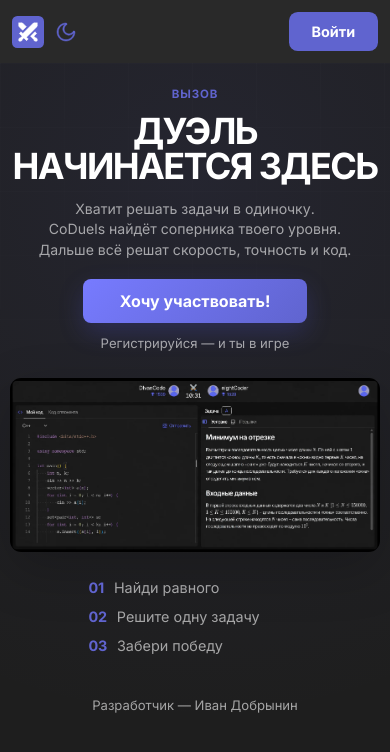
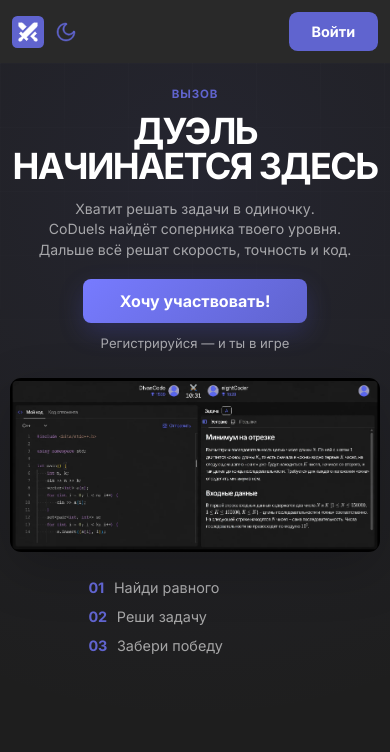
Before and after one commit to DIvanCode/CoDuels-Frontend, a React (Vite) app: page / in a window 390 px wide. Shown: the top 752 px of the page. Built offline with nearby package versions, Linux system fonts and the light colour scheme; no server answers.

Commit message:
fix(landing): simplify landing steps

```diff
--- a/src/pages/landing/ui/LandingPage.module.scss
+++ b/src/pages/landing/ui/LandingPage.module.scss
@@ -169,13 +169,6 @@
     }
 }
 
-.footer {
-    margin-top: clamp(1rem, 2vw, 1.75rem);
-    color: var(--text-secondary);
-    font-size: 0.82rem;
-    text-align: center;
-}
-
 @media (max-width: 760px) {
     .landing {
         padding-top: 1.5rem;
--- a/src/pages/landing/ui/LandingPage.tsx
+++ b/src/pages/landing/ui/LandingPage.tsx
@@ -12,7 +12,7 @@ const DuelPreview = () => (
     </figure>
 );
 
-const steps = ["Найди равного", "Решите одну задачу", "Забери победу"];
+const steps = ["Найди равного", "Реши задачу", "Забери победу"];
 
 export const LandingPage = () => (
     <div className={styles.landing}>
@@ -42,7 +42,5 @@ export const LandingPage = () => (
                 </li>
             ))}
         </ol>
-
-        <footer className={styles.footer}>Разработчик — Иван Добрынин</footer>
     </div>
 );
```
Also changed, not shown: 1 other file (tests, documents, lock files or other folders).
